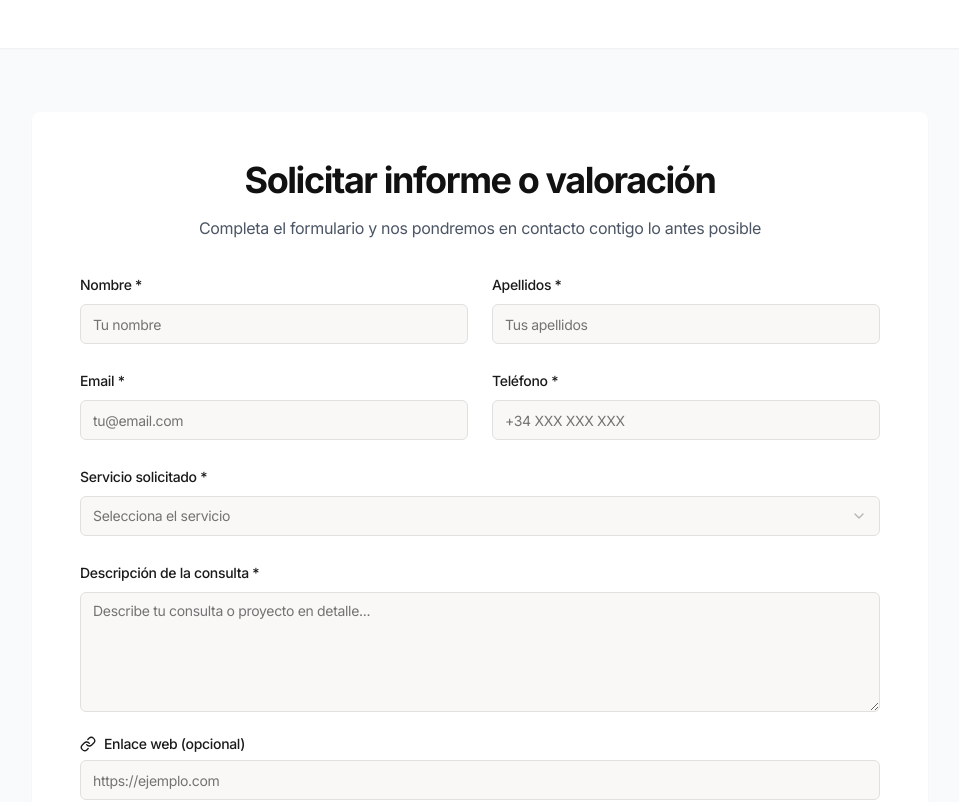
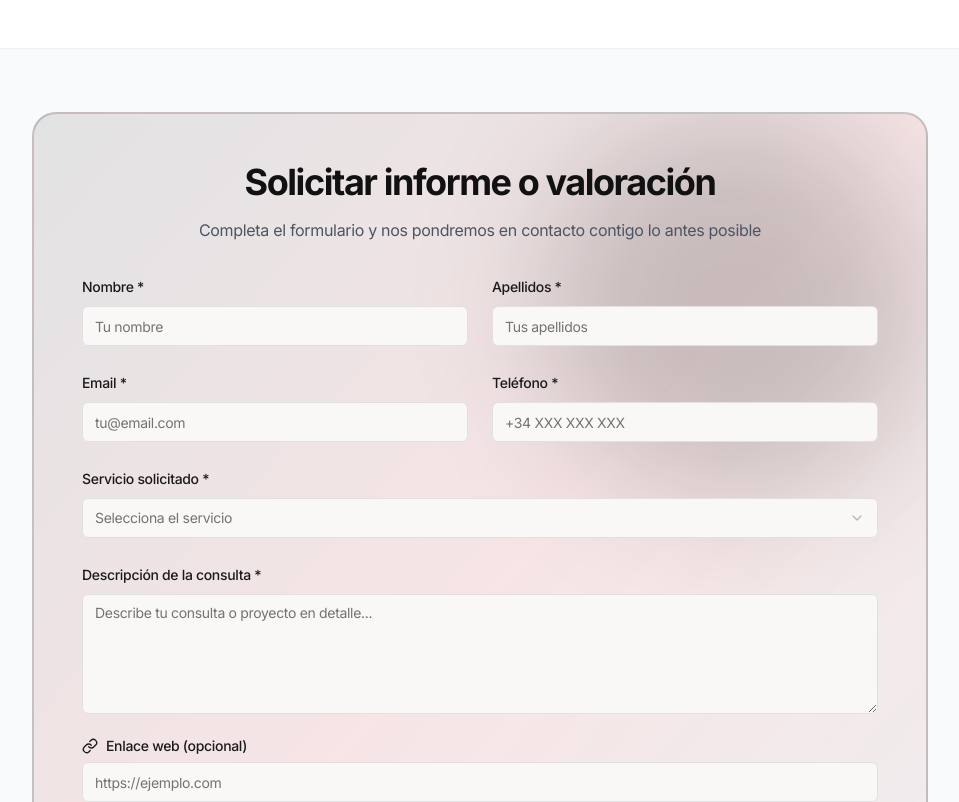
Before and after one commit to Pilarsanchezdauro/dauro-luminous-horizon, a React (Vite) app: page /grupo-dauro/arte in a window 1280 px wide. Shown: the part 3372-4174 px from the top of the page, without its empty margins (160-1119 px from the left). Built offline with nearby package versions, Linux system fonts and the light colour scheme; the HTML template or start-up script is replaced by a standard one.

Commit message:
Fix Dauro Arte card style

```diff
--- a/src/pages/Arte.tsx
+++ b/src/pages/Arte.tsx
@@ -222,17 +222,20 @@ const Arte = () => {
 
         {/* Formulario de Contacto */}
         <div className="max-w-4xl mx-auto mb-16">
-          <div className="bg-white rounded-lg p-8 lg:p-12 shadow-sm">
+          <div className="bg-gradient-to-br from-primary/10 via-accent/10 to-primary/5 p-8 lg:p-12 rounded-3xl border-2 border-primary/20 hover:border-primary/40 hover:shadow-[0_20px_60px_-15px_rgba(224,74,92,0.4)] transition-all duration-300 relative overflow-hidden">
+            <div className="absolute top-0 right-0 w-96 h-96 bg-primary/20 rounded-full blur-3xl" />
             <h2
-              className="text-3xl lg:text-4xl font-bold text-center mb-4"
+              className="text-3xl lg:text-4xl font-bold text-center mb-4 relative z-10"
               style={{ color: '#111111' }}
             >
               Solicitar informe o valoración
             </h2>
-            <p className="text-center text-gray-600 mb-8">
+            <p className="text-center text-gray-600 mb-8 relative z-10">
               Completa el formulario y nos pondremos en contacto contigo lo antes posible
             </p>
-            <DauroArteContactForm />
+            <div className="relative z-10">
+              <DauroArteContactForm />
+            </div>
           </div>
         </div>
       </main>
```
